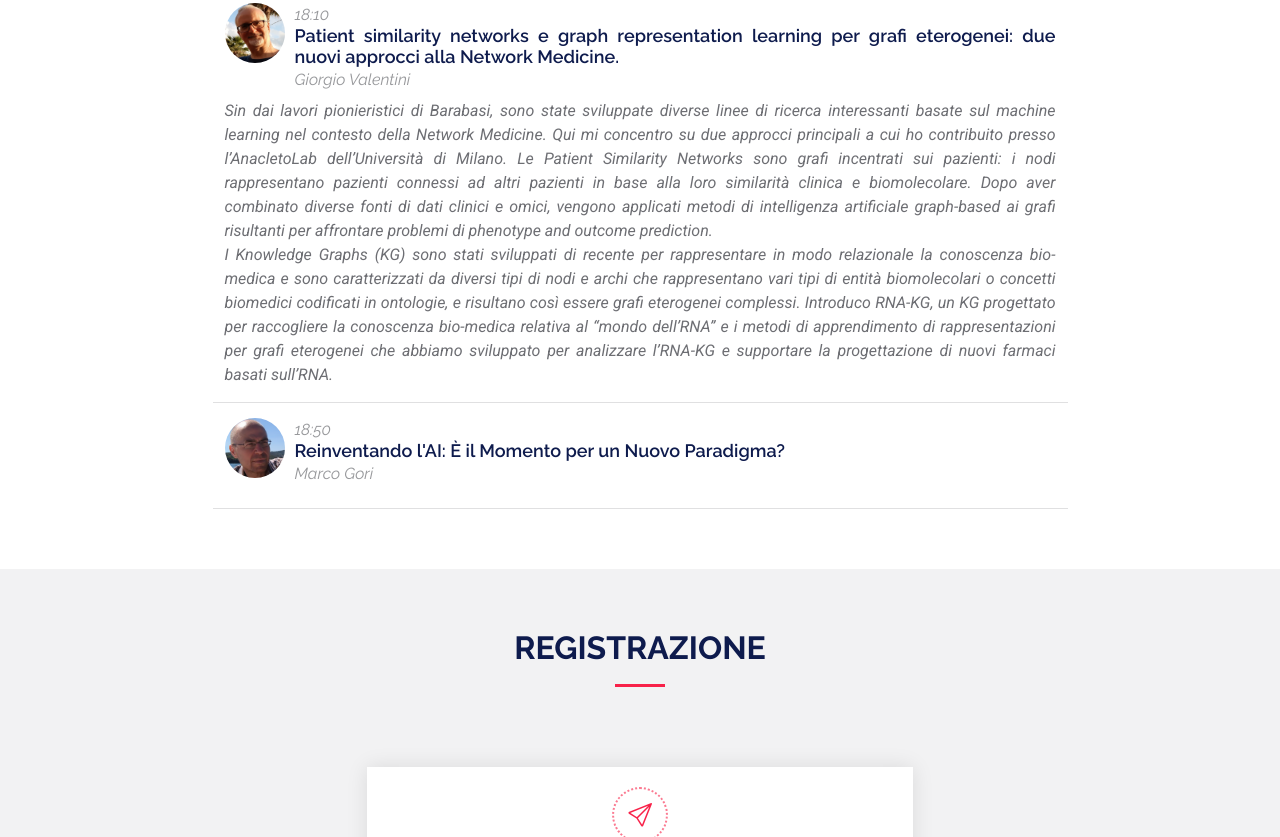
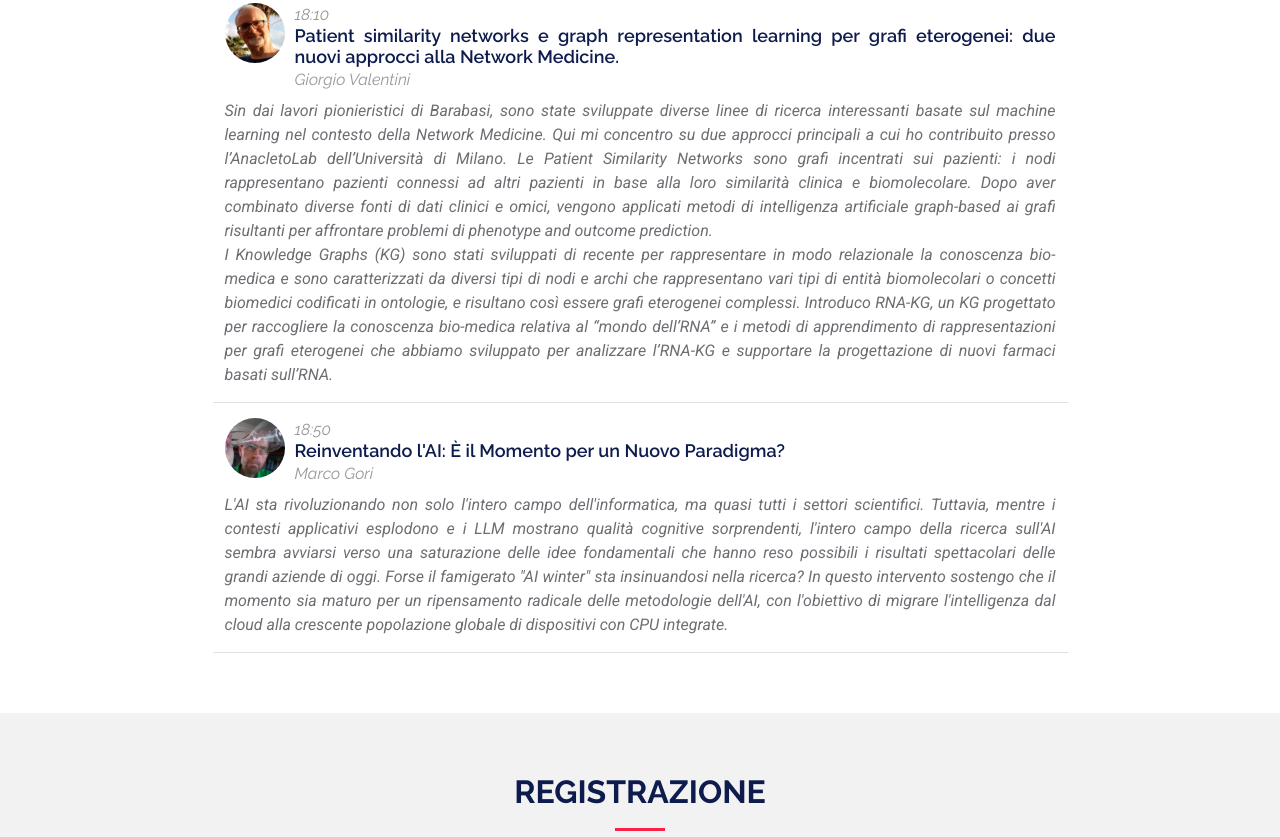
Before and after one commit to ShapedByTechnology/ShapedByTechnology.github.io, a plain HTML site: page index.html in a window 1280 px wide. Shown: the part 2248-3085 px from the top of the page. Drawn offline with Linux system fonts and the light colour scheme; a web font is replaced by a local one.

Commit message:
Gori abstract and picture, unused media removed

```diff
--- a/index.html
+++ b/index.html
@@ -124,7 +124,7 @@
 
           <div class="col-xl-3 col-lg-4 col-md-6" data-aos="fade-up" data-aos-delay="100">
             <div class="member">
-              <img src="assets/img/speakers/gori.png" class="img-fluid" alt="">
+              <img src="assets/img/speakers/gori.jpg" class="img-fluid" alt="">
               <div class="member-info">
                 <div class="member-info-content">
                   <h4>Marco Gori</h4>
@@ -235,10 +235,10 @@
             <div class="row schedule-item">
               <div class="col-md-12 text-justify">
                 <div class="speaker">
-                  <img src="assets/img/speakers/gori.png" alt="Marco Gori">
+                  <img src="assets/img/speakers/gori.jpg" alt="Marco Gori">
                 </div>
                 <h4><span>18:50</span><br>Reinventando l'AI: È il Momento per un Nuovo Paradigma?<br><span>Marco Gori</span></h4>
-                <p></p>
+                <p>L'AI sta rivoluzionando non solo l'intero campo dell'informatica, ma quasi tutti i settori scientifici. Tuttavia, mentre i contesti applicativi esplodono e i LLM mostrano qualità cognitive sorprendenti, l'intero campo della ricerca sull'AI sembra avviarsi verso una saturazione delle idee fondamentali che hanno reso possibili i risultati spettacolari delle grandi aziende di oggi. Forse il famigerato "AI winter" sta insinuandosi nella ricerca? In questo intervento sostengo che il momento sia maturo per un ripensamento radicale delle metodologie dell'AI, con l'obiettivo di migrare l'intelligenza dal cloud alla crescente popolazione globale di dispositivi con CPU integrate.</p>
               </div>
             </div>
 
```
Also changed, not shown: assets/img/favicon.png (deleted), assets/img/logo.png (deleted), assets/img/page-title-bg.webp (deleted), assets/img/speaker.jpg (deleted), assets/img/speakers/gori.jpg (added), assets/img/speakers/gori.png (deleted).
